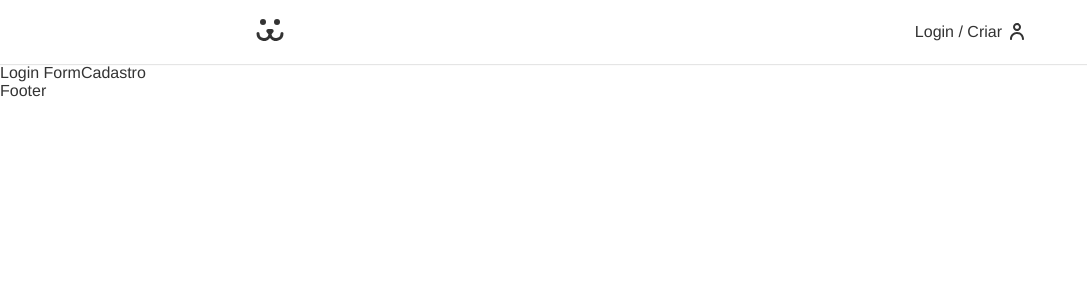
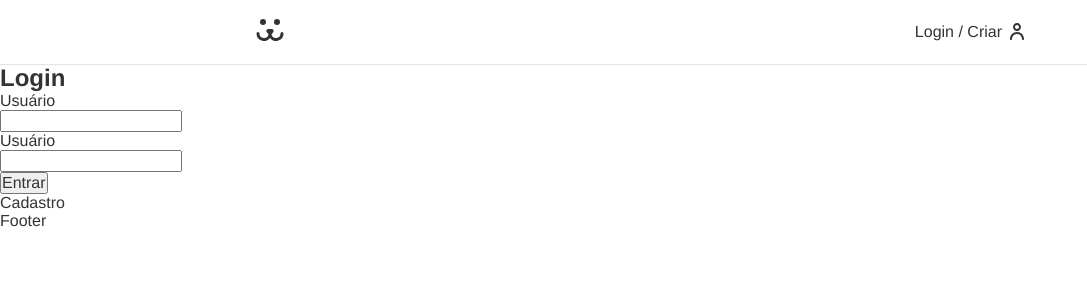
Before and after one commit to andersonwea/dogs, a React (Create React App) app: page /login in a window 1280 px wide. Shown: the top 300 px of the page, without its empty margins (0-1087 px from the left). Built offline with nearby package versions, Linux system fonts and the light colour scheme.

Commit message:
criado componente de input e button para o formulario de login

```diff
--- /dev/null
+++ b/src/Components/Forms/Button/Button.js
@@ -0,0 +1,7 @@
+import React from "react";
+
+const Button = ({ children }) => {
+  return <button>{children}</button>;
+};
+
+export default Button;
--- /dev/null
+++ b/src/Components/Forms/Input/Input.js
@@ -0,0 +1,17 @@
+import React from "react";
+import styles from "./Input.module.css";
+
+const Input = ({ name, label, type, value, setValue }) => {
+  return (
+    <div>
+      <label htmlFor={name}>{label}</label>
+      <input
+        type={type}
+        value={value}
+        onChange={({ target }) => setValue(target.value)}
+      />
+    </div>
+  );
+};
+
+export default Input;
--- a/src/Components/Login/LoginForm.js
+++ b/src/Components/Login/LoginForm.js
@@ -1,12 +1,50 @@
 import React from "react";
 import { Link } from "react-router-dom";
+import Input from "../Forms/Input/Input";
+import Button from "../Forms/Button/Button";
 
 const LoginForm = () => {
+  const [username, setUsername] = React.useState(null);
+  const [password, setPassword] = React.useState(null);
+
+  const handleSubmit = async (event) => {
+    event.preventDefault();
+    const response = await fetch(
+      "https://dogsapi.origamid.dev/json/jwt-auth/v1/token",
+      {
+        method: "POST",
+        headers: {
+          "Content-Type": "application/json",
+        },
+        body: JSON.stringify({ username, password }),
+      }
+    );
+    console.log(response);
+    const json = await response.json();
+    console.log(json);
+  };
+
   return (
-    <div>
-      Login Form
+    <section>
+      <h1>Login</h1>
+      <form action="" onSubmit={handleSubmit}>
+        <Input
+          label="Usuário"
+          value={username}
+          name={username}
+          onChange={setUsername}
+        />
+        <Input
+          label="Usuário"
+          value={password}
+          name={password}
+          onChange={setPassword}
+        />
+        <Button>Entrar</Button>
+      </form>
+
       <Link to="/login/criar">Cadastro</Link>
-    </div>
+    </section>
   );
 };
 
```
Also changed, not shown: src/Components/Forms/Button/Button.module.css (added), src/Components/Forms/Input/Input.module.css (added).
